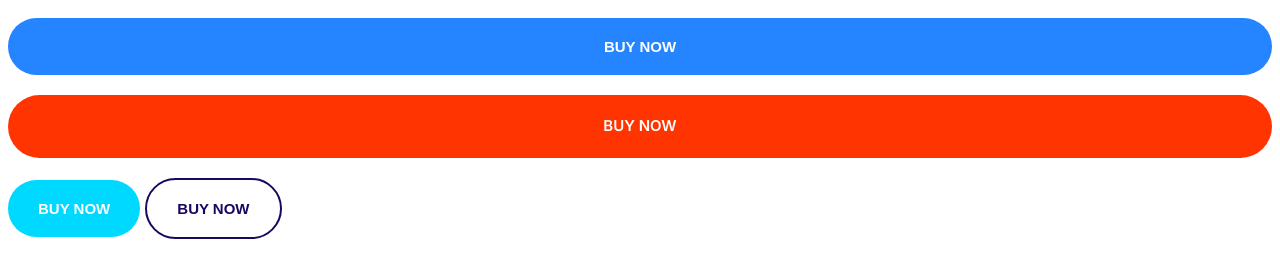
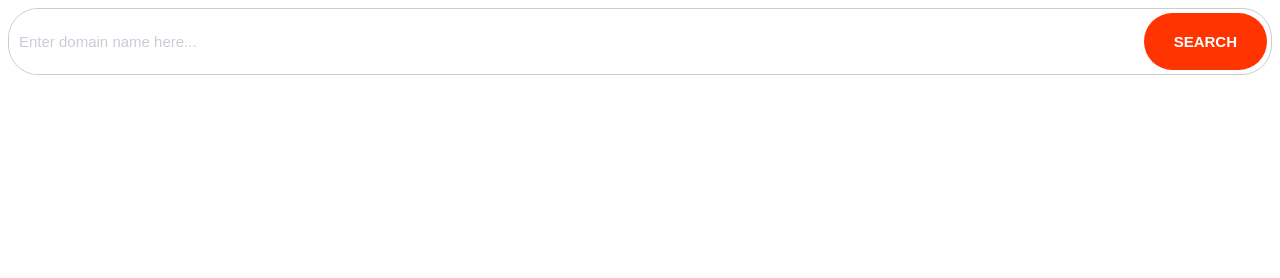
Before and after one commit to JoeBuydemDips/website-template, a plain HTML site: page index.html in a window 1280 px wide. Drawn offline with Linux system fonts and the light colour scheme.

Commit message:
Build inputs components.

```diff
--- a/CSS/style.css
+++ b/CSS/style.css
@@ -5,6 +5,8 @@
   --color-accent: #ff3400;
   --color-headings: #1b0760;
   --color-body: #918ca4;
+  --color-border: #ccc;
+  --border-radius: 30px;
 }
 
 /*important to set box-sizing to border-box*/
@@ -256,3 +258,40 @@ to the list__item of list--tick */
     font-size: 1.5rem;
   }
 }
+
+/*----------------------------------------------------------*/
+/* Inputs */
+.input {
+  border-radius: var(--border-radius);
+  border: 1px solid var(--color-border);
+  color: var(--color-headings);
+  font-size: 2rem;
+  outline: 0;
+  padding: 1.5rem 3.5rem;
+}
+
+::placeholder {
+  color: #cdcbd7;
+}
+
+.input-group {
+  border: 1px solid var(--color-border);
+  border-radius: var(--border-radius);
+  display: flex;
+}
+
+.input-group .btn {
+  margin: 4px; /*always want to have 4px of margin*/
+}
+
+.input-group .input {
+  border: 0;
+  flex-grow: 1;
+  padding: 1.5rem 1rem;
+}
+
+@media screen and (min-width: 1024px) {
+  .input {
+    font-size: 1.5rem;
+  }
+}
--- a/index.html
+++ b/index.html
@@ -15,9 +15,13 @@
     />
   </head>
   <body>
-    <button class="btn btn--primary btn--block">Buy Now</button>
-    <a href="" class="btn btn--accent btn--block">Buy Now</a>
-    <button class="btn btn--secondary">Buy Now</button>
-    <button class="btn btn--outline">Buy Now</button>
+    <div class="input-group">
+      <input
+        type="text"
+        class="input"
+        placeholder="Enter domain name here..."
+      />
+      <button class="btn btn--accent">Search</button>
+    </div>
   </body>
 </html>
```
Also changed, not shown: components/inputs.html (added, +4 -0 lines).
